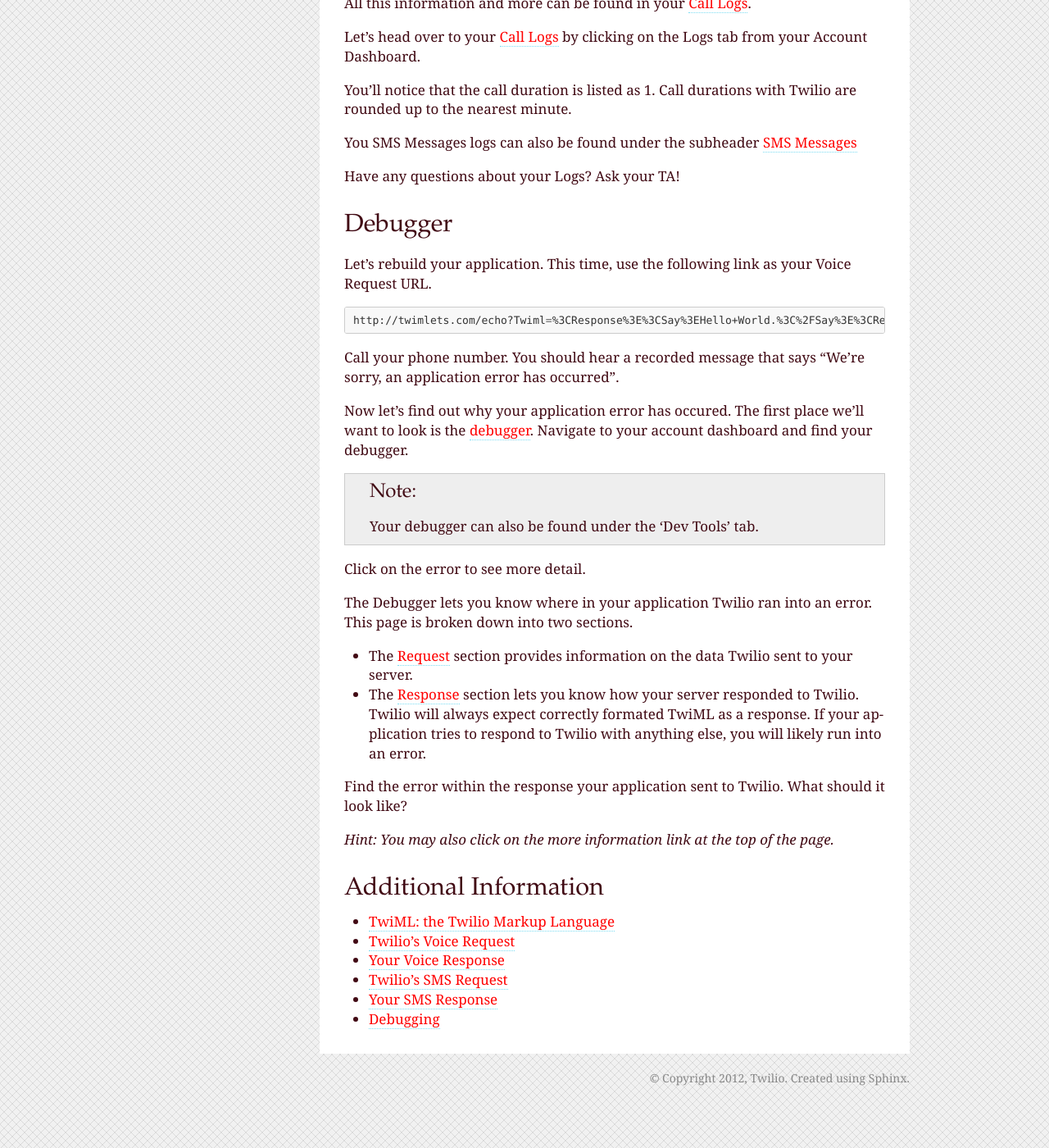
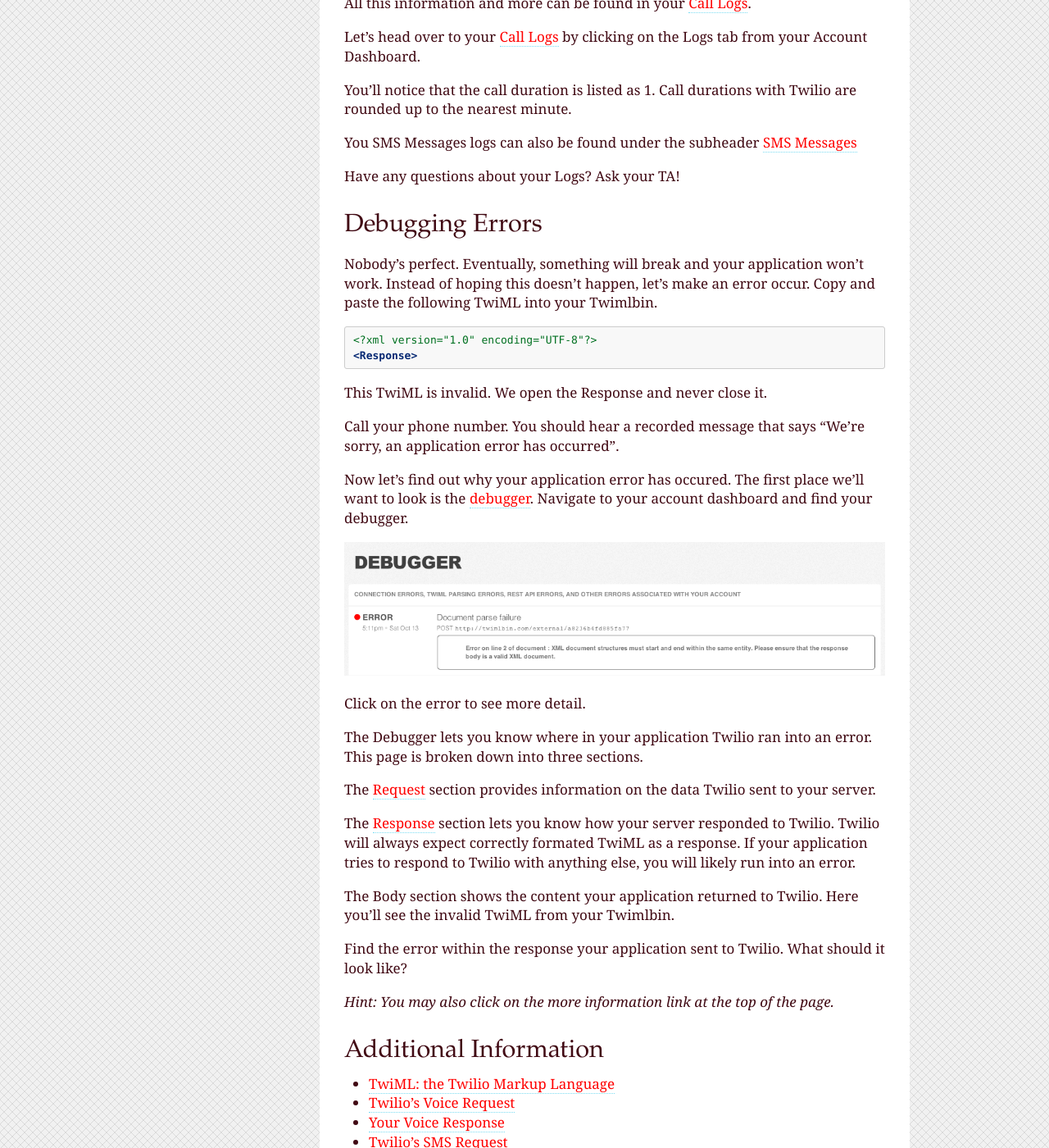
Before and after one commit to twilio/workshop, a Sphinx documentation site: the page built from docs/custom_twiml.rst, in a window 1280 px wide and 1400 px high, scrolled down 2859 px. Shown: the whole window at 82% size. Built offline with Sphinx 7.4.7, drawn with Linux system fonts in a browser that asks for light colours; some of the changed text lies outside the part shown.

Commit message:
Add debugger image

```diff
--- a/docs/custom_twiml.rst
+++ b/docs/custom_twiml.rst
@@ -107,15 +107,19 @@
 
 Have any questions about your Logs? Ask your TA!
 
-Debugger
----------
+Debugging Errors
+----------------
 
-Let's rebuild your application. This time, use the following link as your Voice
-Request URL.
+Nobody's perfect. Eventually, something will break and your application won't
+work. Instead of hoping this doesn't happen, let's make an error occur. Copy
+and paste the following TwiML into your Twimlbin.
 
-.. code-block:: bash
+.. code-block:: xml
 
-    http://twimlets.com/echo?Twiml=%3CResponse%3E%3CSay%3EHello+World.%3C%2FSay%3E%3CResponse%3E
+    <?xml version="1.0" encoding="UTF-8"?>
+    <Response>
+
+This TwiML is invalid. We open the Response and never close it.
 
 Call your phone number. You should hear a recorded message that says "We're
 sorry, an application error has occurred".
@@ -125,28 +129,28 @@
 <https://www.twilio.com/user/account/debugger>`_. Navigate to your account
 dashboard and find your debugger.
 
-.. note::
-
-   Your debugger can also be found under the 'Dev Tools' tab.
+.. image:: _static/debugger.png
 
 Click on the error to see more detail.
 
 The Debugger lets you know where in your application Twilio ran into an error.
-This page is broken down into two sections.
+This page is broken down into three sections.
 
-- The `Request <http://www.twilio.com/docs/api/twiml/twilio_request>`_ section
-  provides information on the data Twilio sent to your server.
-- The `Response
-  <http://www.twilio.com/docs/api/twiml/your_response>`_ section lets you know
-  how your server responded to Twilio. Twilio will always expect correctly
-  formated TwiML as a response. If your application tries to respond to Twilio
-  with anything else, you will likely run into an error.
+The `Request <http://www.twilio.com/docs/api/twiml/twilio_request>`_ section
+provides information on the data Twilio sent to your server.
+
+The `Response <http://www.twilio.com/docs/api/twiml/your_response>`_ section
+lets you know how your server responded to Twilio. Twilio will always expect
+correctly formated TwiML as a response. If your application tries to respond to
+Twilio with anything else, you will likely run into an error.
+
+The Body section shows the content your application returned to Twilio. Here
+you'll see the invalid TwiML from your Twimlbin.
 
 Find the error within the response your application sent to Twilio. What should
 it look like?
 
 *Hint: You may also click on the more information link at the top of the page.*
-
 
 Additional Information
 -----------------------
```
Also changed, not shown: docs/setup.rst (+6 -6 lines), docs/_static/debugger.png (added).
